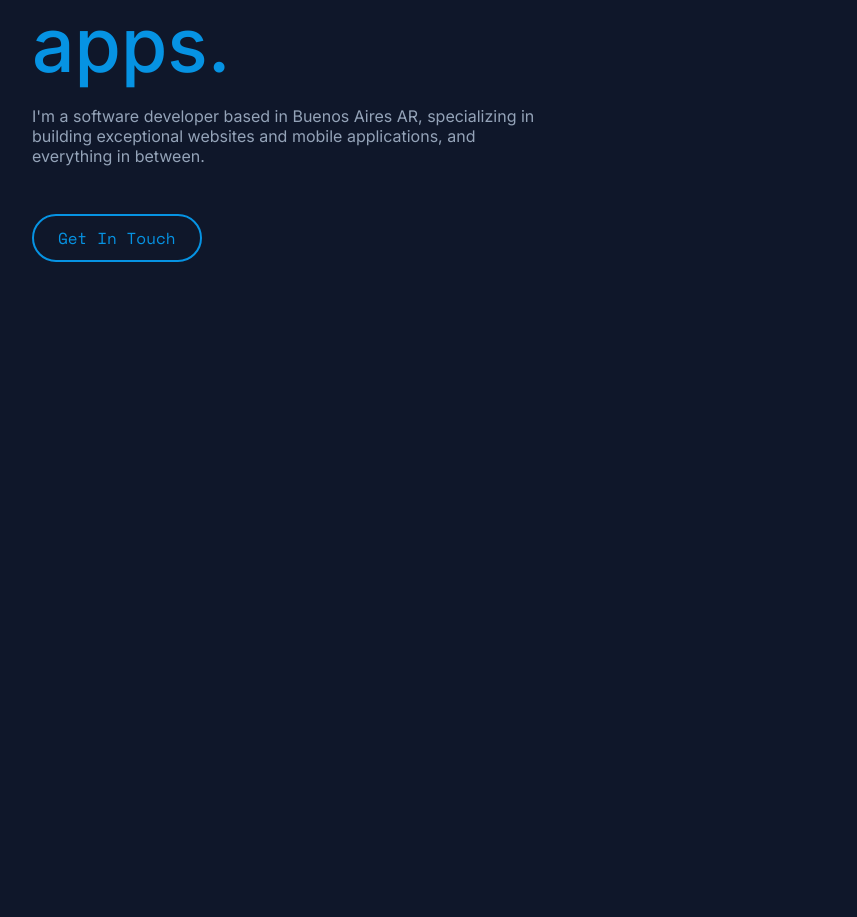
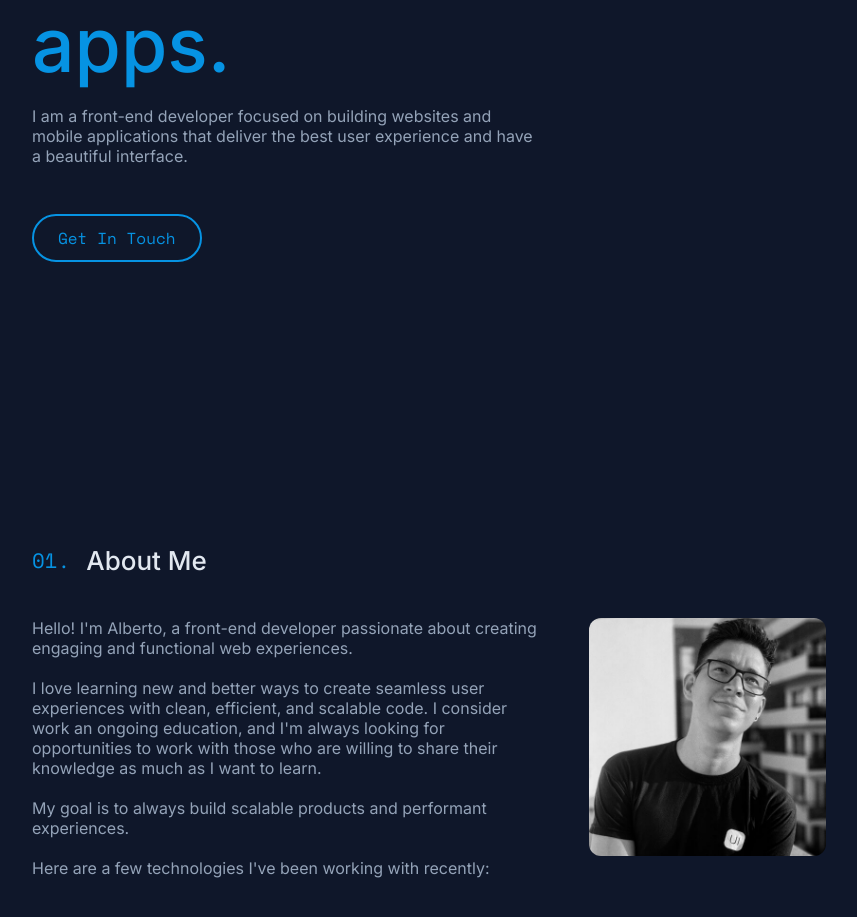
Before and after one commit to albertorg/portfolio-v2, a Next.js app: page / in a window 1280 px wide. Shown: the part 365-1282 px from the top of the page, without its empty margins (160-1017 px from the left). Before the commit the page ends 800 px from the top, so only its background shows below. Built offline with nearby package versions, Linux system fonts and the light colour scheme.

Commit message:
starting serial header

```diff
--- a/src/app/layout.tsx
+++ b/src/app/layout.tsx
@@ -1,5 +1,5 @@
 import { Metadata } from 'next'
-import { inter } from '@/fonts'
+import { inter, space } from '@/fonts'
 import './globals.css'
 
 export const metadata: Metadata = {
@@ -16,7 +16,7 @@ export default function RootLayout({
 }) {
   return (
     <html lang="en">
-      <body className={`${inter.className}`}>
+      <body className={`${inter.className} ${space.variable}`}>
         {children}
       </body>
     </html>
--- a/src/app/page.tsx
+++ b/src/app/page.tsx
@@ -1,10 +1,10 @@
-import { Hero } from "@/components";
-
+import { About, Hero } from "@/components";
 
 export default function HomePage() {
   return (
-    <main className="max-w-4xl px-6 sm:px-10 lg:px-0 text-dynamicSm mx-auto" >
+    <main className="max-w-4xl px-6 sm:px-10 lg:px-0 text-dynamicSm mx-auto [counter-reset:section]" >
       <Hero />
+      <About />
     </main>
   )
 }
--- a/src/components/About/About.tsx
+++ b/src/components/About/About.tsx
@@ -1,7 +1,56 @@
+import Image from 'next/image';
+import { NumberedHeading } from '@/components';
 
 
 export const About = () => {
   return (
-    <div>About</div>
+    <section id="about" className='max-w-full'>
+      <NumberedHeading title='About Me'/>
+
+      <div className="md:grid grid-cols-[3fr_2fr] gap-12">
+        <div className="text">
+          <div>
+            <p>Hello! I'm Alberto, a front-end developer passionate about creating engaging and functional web experiences.</p>
+            <br />
+            <p>
+              I love learning new and better ways to create seamless user experiences with clean, efficient, and scalable code.
+              I consider work an ongoing education, and I'm always looking for opportunities to work with those who are willing to
+              share their knowledge as much as I want to learn.
+            </p>
+            <br />
+            <p>My goal is to always build scalable products and performant experiences.</p>
+            <br />
+            <p>Here are a few technologies I've been working with recently:</p>
+          </div>
+
+          <ul className="list-skills"></ul>
+        </div>
+
+        <div className="relative max-w-[300px] mt-12 mr-auto mb-0 w-[70%] md:m-0 md:max-w-[300px]">
+          <div className="wrapper">
+            <Image
+              src='/avatar.jpeg'
+              width={300}
+              height={300}
+              alt='Avatar'
+              className='object-cover max-w-full relative rounded-xl'
+            />
+          </div>
+        </div>
+
+      </div>
+    </section>
   )
 }
+
+
+
+
+// Hello! I'm Alberto, a front-end developer passionate about creating engaging and functional web experiences.
+
+// I love learning new and better ways to create seamless user experiences with clean, efficient, and scalable code.
+// I consider work an ongoing education, and I'm always looking for opportunities to work with those who are willing to
+// share their knowledge as much as I want to learn.
+
+//
+// Here are a few technologies I've been working with recently:
--- a/src/components/Button/Button.tsx
+++ b/src/components/Button/Button.tsx
@@ -1,25 +1,21 @@
 'use client'
-
 import { space } from "@/fonts"
 import { FC } from "react"
 
 interface Props {
     text: string,
-    action?: () => {}
 }
 
-export const Button: FC<Props> = ({text}) => {
+export const Button: FC<Props> = ({ text }) => {
 
     const onClick = () => {
-        console.log('Redirect to email')
-        window.location.href='mailto: ticoc911@gmall.com'
+        window.location.href='mailto: ticoc911@gmail.com'
     }
 
     return (
         <button
             onClick={onClick}
-            className={`${space.className} text-primary border-2 border-primary border-solid py-3 px-6 rounded-full
-            hover:bg-primary-2`}
+            className={`${space.className} text-primary border-2 border-primary border-solid py-3 px-6 rounded-full hover:bg-primary-2`}
         >
             {text}
         </button>
--- a/src/components/Hero/Hero.tsx
+++ b/src/components/Hero/Hero.tsx
@@ -1,7 +1,5 @@
 import { space } from "@/fonts"
 import { Button } from "@/components"
-// import { Button } from "../Button/Button"
-
 
 export const Hero = () => {
     return (
@@ -16,8 +14,8 @@ export const Hero = () => {
                 I build webs and mobile apps.
             </h2>
             <p className="mt-6 mb-12 max-w-lg">
-                I'm a software developer based in Buenos Aires AR, specializing in building exceptional
-                websites and mobile applications, and everything in between.
+                I am a front-end developer focused on building websites and mobile applications that deliver
+                the best user experience and have a beautiful interface.
             </p>
 
             <Button text={'Get In Touch'}/>
--- /dev/null
+++ b/src/components/NumberedHeading/NumberedHeading.tsx
@@ -0,0 +1,16 @@
+import { FC } from "react";
+import { space } from '../../fonts/fonts';
+
+interface Props {
+    title: string;
+}
+
+export const NumberedHeading: FC<Props> = ({title}) => {
+    return (
+        <h2 className='flex items-center relative mt-2 mr-0 mb-10 w-full font-medium text-dynamicH2 text-white whitespace-nowrap
+        before:relative before:bottom-0 before:[counter-increment:section] before:content-["0"_counter(section)_"."] before:mr-4
+        before:text-primary before:font-space before:text-dynamicSection'>
+            {title}
+        </h2>
+    )
+}
--- a/src/components/index.ts
+++ b/src/components/index.ts
@@ -1,3 +1,4 @@
 export * from './Hero/Hero'
 export * from './About/About'
 export * from './Button/Button'
+export * from './NumberedHeading/NumberedHeading'
--- a/src/fonts/fonts.ts
+++ b/src/fonts/fonts.ts
@@ -2,7 +2,8 @@ import { Inter, Space_Mono, Open_Sans } from 'next/font/google';
 
 export const space = Space_Mono({
     weight: '400',
-    subsets: ['latin']
+    subsets: ['latin'],
+    variable: '--space-font'
 });
 
 export const inter = Inter({ subsets: ['latin'] })
--- a/tailwind.config.js
+++ b/tailwind.config.js
@@ -9,7 +9,12 @@ module.exports = {
     extend: {
       fontSize: {
         dynamicBig: ['clamp(40px, 8vw, 75px)', '1'],
-        dynamicSm: ['clamp(14px, 2vw, 16px)', '20px']
+        dynamicSm: ['clamp(14px, 2vw, 16px)', '20px'],
+        dynamicH2: ['clamp(26px, 5vw, 16px)', '2.2rem'],
+        dynamicSection: ['clamp(0.9rem, 2vw, 1.3rem)', '1rem'],
+      },
+      fontFamily: {
+        space: ['var(--space-font)']
       }
     },
     colors: {
```
Also changed, not shown: public/avatar.jpeg (added).
